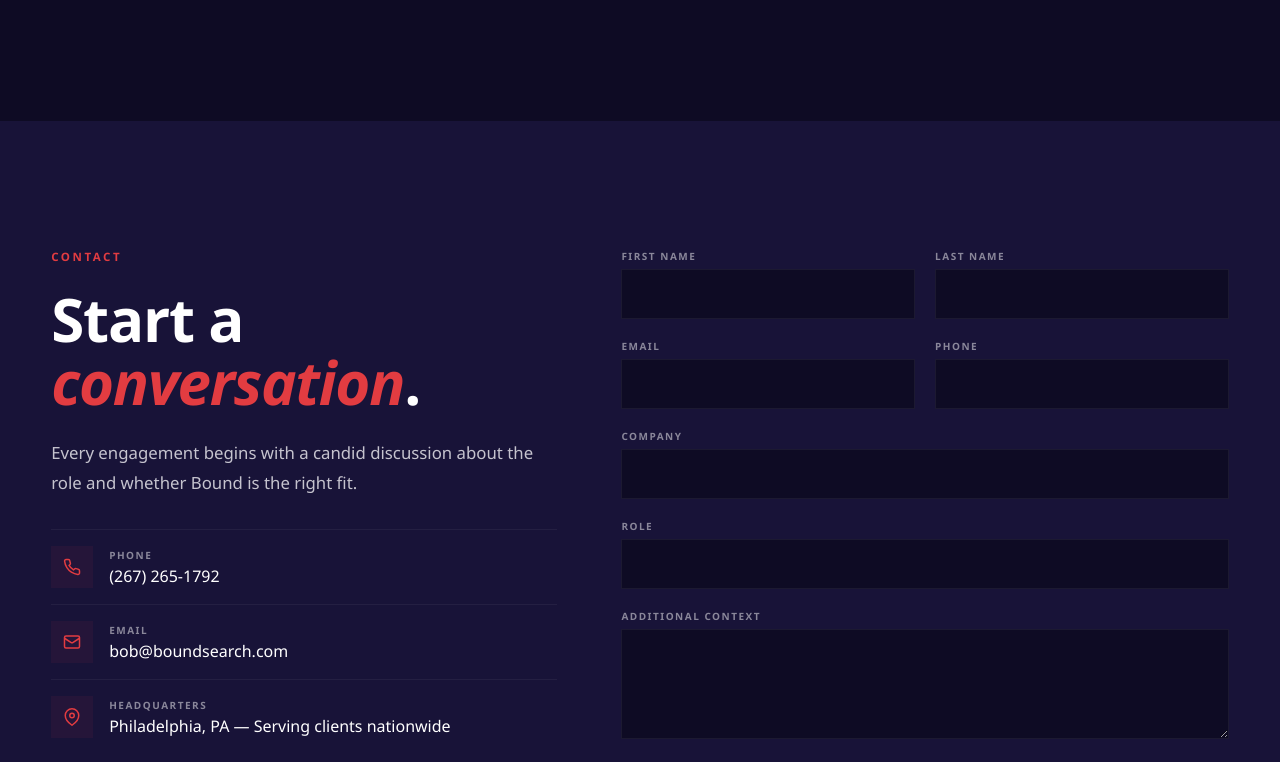
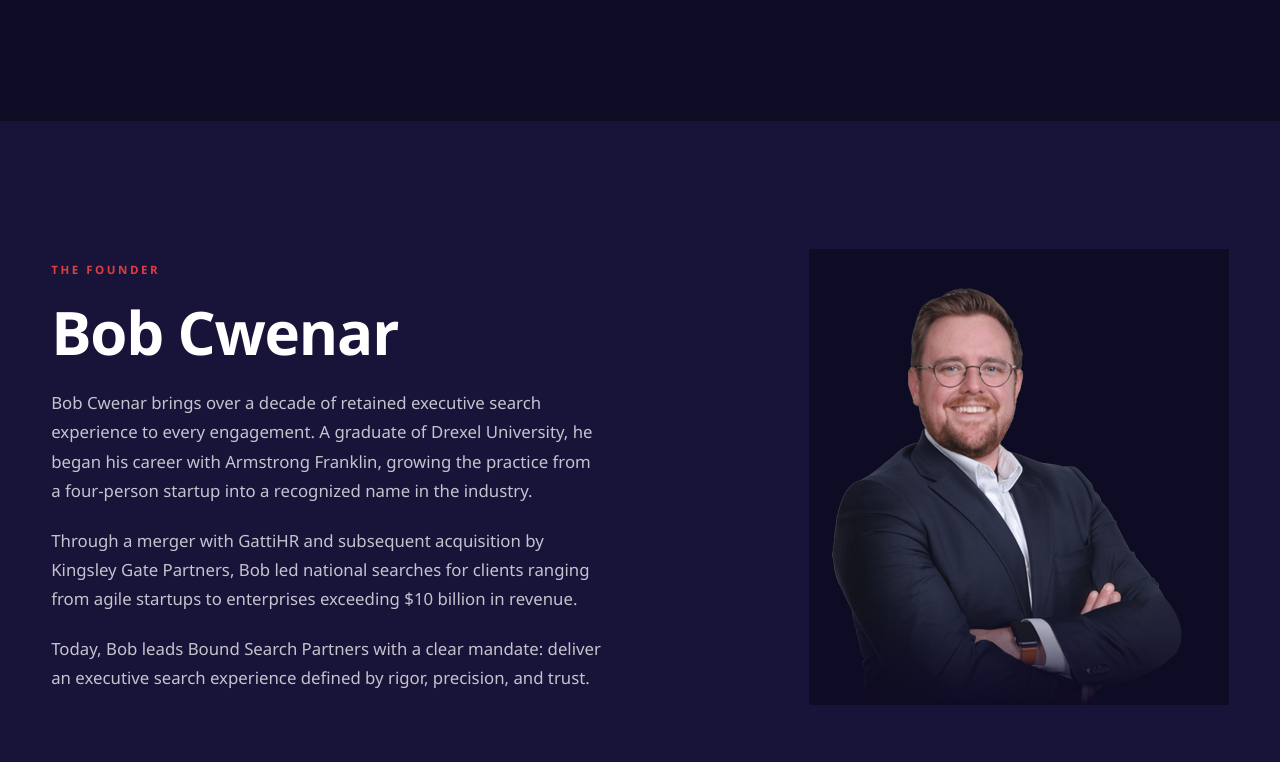
Before and after one commit to rc562/bound-search-partners, a React (Vite) app: page / in a window 1280 px wide. Shown: the part 4380-5142 px from the top of the page. Built offline with nearby package versions, Linux system fonts and the light colour scheme.

Commit message:
Add founder section

```diff
--- a/src/App.jsx
+++ b/src/App.jsx
@@ -374,6 +374,20 @@ export default function App() {
         </div>
       </section>
 
+      {/* FOUNDER */}
+      <section style={{padding:"clamp(5rem,10vw,9rem) 0",background:C.nm}}>
+        <div style={{maxWidth:1320,margin:"0 auto",padding:"0 clamp(1.5rem,4vw,4rem)",display:"grid",gridTemplateColumns:"1fr 1fr",gap:"clamp(3rem,6vw,6rem)",alignItems:"center"}}>
+          <div>
+            <div style={{fontSize:"clamp(.65rem,.9vw,.78rem)",fontWeight:700,letterSpacing:".22em",textTransform:"uppercase",color:C.r,marginBottom:24}}>The Founder</div>
+            <h2 style={{fontSize:"clamp(2rem,5vw,3.75rem)",fontWeight:700,lineHeight:1.05,letterSpacing:"-.02em",marginBottom:24}}>Bob Cwenar</h2>
+            <p style={{fontSize:"1.05rem",lineHeight:1.75,color:C.gl,marginBottom:20}}>Bob Cwenar brings over a decade of retained executive search experience to every engagement. A graduate of Drexel University, he began his career with Armstrong Franklin, growing the practice from a four-person startup into a recognized name in the industry.</p>
+            <p style={{fontSize:"1.05rem",lineHeight:1.75,color:C.gl,marginBottom:20}}>Through a merger with GattiHR and subsequent acquisition by Kingsley Gate Partners, Bob led national searches for clients ranging from agile startups to enterprises exceeding $10 billion in revenue.</p>
+            <p style={{fontSize:"1.05rem",lineHeight:1.75,color:C.gl}}>Today, Bob leads Bound Search Partners with a clear mandate: deliver an executive search experience defined by rigor, precision, and trust.</p>
+          </div>
+          <div><img src="./headshot.jpg" alt="Bob Cwenar" style={{width:"100%",maxWidth:420,marginLeft:"auto",borderRadius:2,display:"block"}}/></div>
+        </div>
+      </section>
+
       {/* CONTACT */}
       <section id="contact" style={{padding:"clamp(5rem,10vw,9rem) 0",background:C.nm}}>
         <div style={{maxWidth:1320,margin:"0 auto",padding:"0 clamp(1.5rem,4vw,4rem)",display:"grid",gridTemplateColumns:"1fr 1.2fr",gap:"clamp(3rem,5vw,5rem)",alignItems:"start"}}>
```
